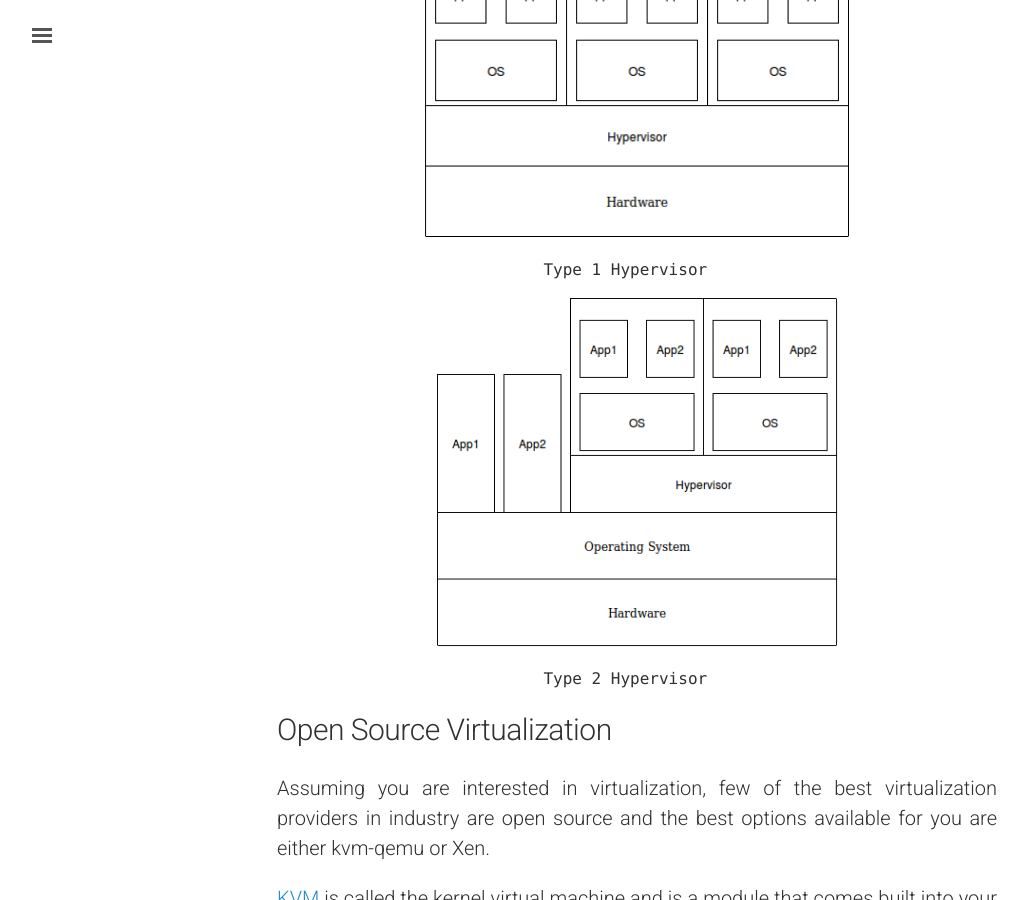
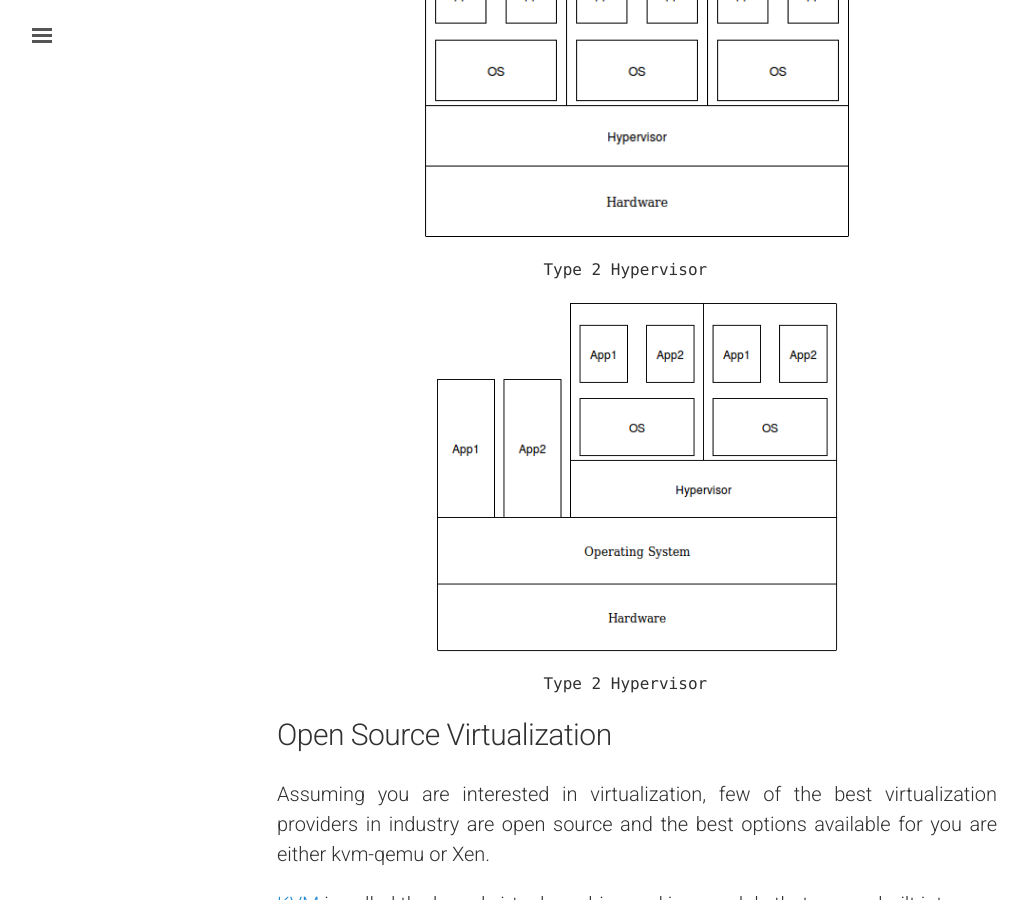
Before and after one commit to dtsdwarak/blog, a Jekyll site: the page built from _posts/2015-11-04-The-Escapade-With-Virtual-Machines.md, in a window 1280 px wide and 900 px high, scrolled down 4022 px. Shown: the whole window, without its empty margins (3-1031 px from the left). Built offline with Jekyll 4.4.1, drawn with Linux system fonts in a browser that asks for light colours; comment, search, counter and statistics services are not loaded.

Commit message:
Fix Virtualization

```diff
--- a/_posts/2015-11-04-The-Escapade-With-Virtual-Machines.md
+++ b/_posts/2015-11-04-The-Escapade-With-Virtual-Machines.md
@@ -67,10 +67,9 @@ There are two kinds of hypervisors available -- Type 1 and Type 2.
 Type 1 hypervisors are the kind that act directly on top of the host hardware. Type 2 act on top of host hardware + host operating system. Thus, the examples we looked before are Type 2 hypervisors. [Xen](http://www.xenproject.org/) is an example of Type 1 hypervisor. Pictures below will put things in perspective.
 
 <img src="/assets/images/virtualization/type1.png" style="height:300px">
-<div class="img-caption">Type 1 Hypervisor</div>
-
+<p><div class="img-caption">Type 2 Hypervisor</div></p>
 <img src="/assets/images/virtualization/type2.png" style="height:350px">
-<div class="img-caption">Type 2 Hypervisor</div>
+<p><div class="img-caption">Type 2 Hypervisor</div></p>
 
 ##Open Source Virtualization
 
```
